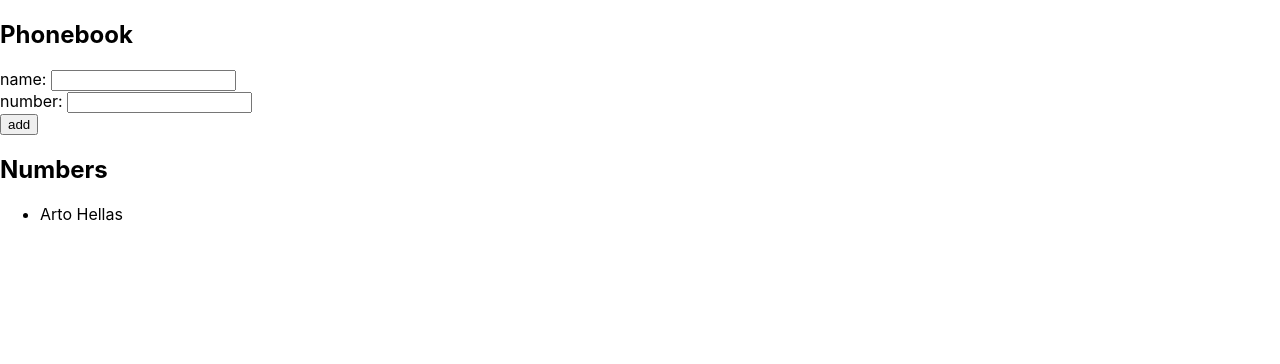
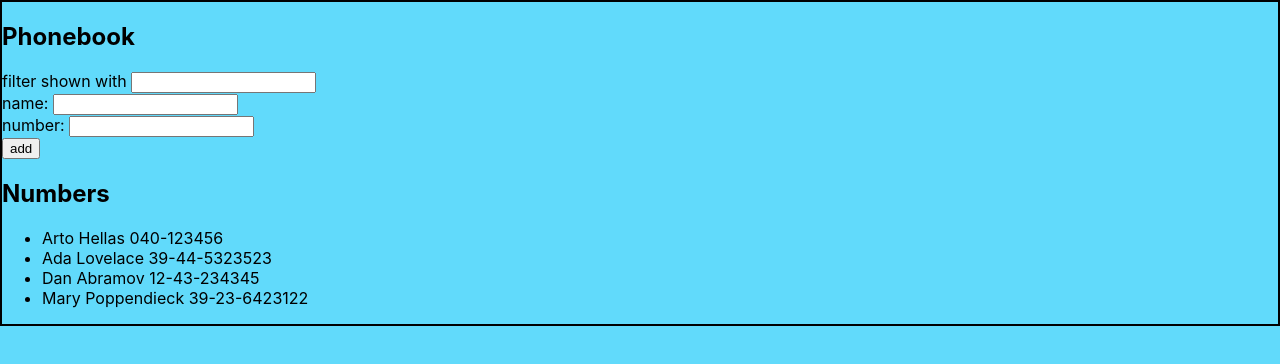
Before and after one commit to hekaahve/fullstackopen, a React (Create React App) app in the folder part2/teht2.6-2.10/puhelinluettelo/: page / in a window 1280 px wide. Shown: the top 364 px of the page. Built offline with nearby package versions, Linux system fonts and the light colour scheme.

Commit message:
2.9: puhelinluettelo step4

```diff
--- a/part2/teht2.6-2.10/puhelinluettelo/src/App.css
+++ b/part2/teht2.6-2.10/puhelinluettelo/src/App.css
@@ -2,6 +2,14 @@
   text-align: center;
 }
 
+body{
+  border: 3px, black;
+  background-color: #61dafb;
+}
+
+li {
+  border: 3px, #282c34;
+}
 .App-logo {
   height: 40vmin;
   pointer-events: none;
--- a/part2/teht2.6-2.10/puhelinluettelo/src/App.js
+++ b/part2/teht2.6-2.10/puhelinluettelo/src/App.js
@@ -1,11 +1,16 @@
 import React, { useState } from 'react'
+import './App.css';
 
 const App = () => {
   const [ persons, setPersons] = useState([
-    { name: 'Arto Hellas' }
+    { name: 'Arto Hellas', number: '040-123456' },
+    { name: 'Ada Lovelace', number: '39-44-5323523' },
+    { name: 'Dan Abramov', number: '12-43-234345' },
+    { name: 'Mary Poppendieck', number: '39-23-6423122' }
   ])
   const [ newName, setNewName ] = useState('')
   const [ newNumb, setNewNumb ] = useState('')
+  const [ filtName, setFiltName ] = useState('')
 
   const addName = (event) =>{
     event.preventDefault()
@@ -22,7 +27,10 @@ const App = () => {
     setNewName(' ')
     setNewNumb(' ')
 
+
   }
+  //tätä en tajua
+  const namesToShow = persons.filter(person=> person.name.toLowerCase().indexOf(filtName.toLowerCase())=== 0)
 
   const handleNameChange = (event) =>{
     console.log(event.target.value)
@@ -34,9 +42,24 @@ const App = () => {
     setNewNumb(event.target.value)
   }
 
+  const handleFilterchange = (event) => {
+    //console.log(event.target.value)
+    setFiltName(event.target.value)
+  }
+
+
+
   return (
-    <div>
+    <div style ={
+      {
+       border: '2px solid black'
+      }
+    }>
       <h2>Phonebook</h2>
+      <div>
+          filter shown with <input value = {filtName}
+          onChange={handleFilterchange}/>
+        </div>
       <form onSubmit={addName}>
         <div>
           name: <input value={newName}
@@ -52,7 +75,7 @@ const App = () => {
       </form>
       <h2>Numbers</h2>
       <ul>
-        {persons.map(name=> <li key={name.name}>
+        {namesToShow.map(name=> <li key={name.name}>
           {name.name} {name.number}</li>)}
       </ul>
     </div>
```
Also changed, not shown: 1 other file (tests, documents, lock files or other folders).
